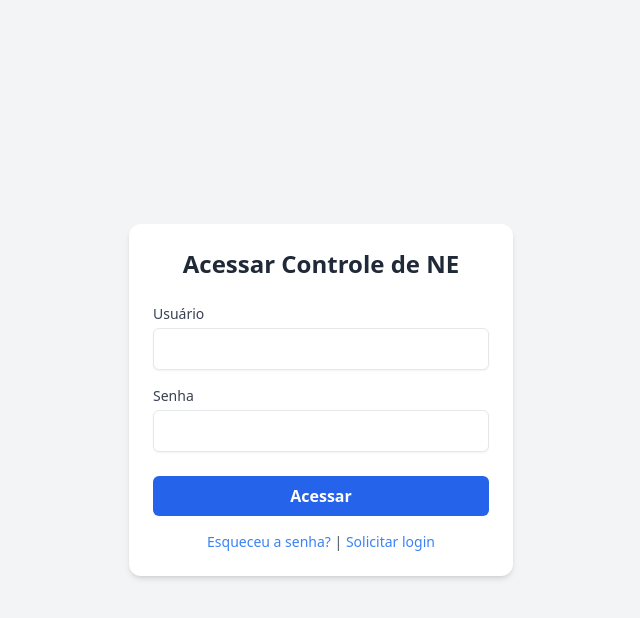
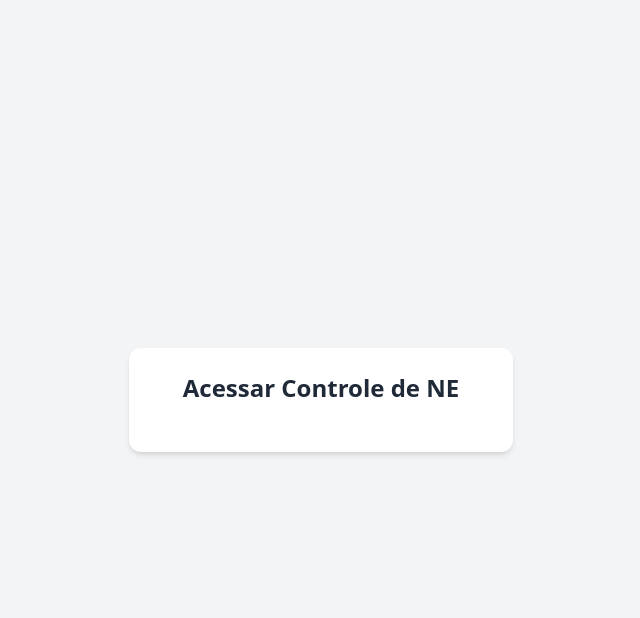
Before and after one commit to astraeus917/NE_Control, a Django app: page / in a window 1280 px wide. Shown: the top 618 px of the page, without its empty margins (319-959 px from the left). Run offline with Django 5.2, Linux system fonts and the light colour scheme; some libraries are stand-ins or nearby versions.

Commit message:
'restart_login'

```diff
--- a/accounts/templates/accounts/index.html
+++ /dev/null
@@ -1,43 +0,0 @@
-{% extends 'base.html' %}
-
-{% block title %}Login{% endblock %}
-
-{% block content %}
-
-<div class="flex items-center justify-center min-h-screen overflow-hidden">
-    <div class="w-full max-w-sm p-6 bg-white rounded-xl shadow-md">
-        <h2 class="text-2xl font-bold text-center mb-6 text-gray-800">Acessar Controle de NE</h2>
-
-        <form method="POST" action="{% url 'access_login' %}">
-            {% csrf_token %}
-
-            <!-- Nome de Usuário/Seção -->
-            <div class="mb-4">
-                <label for="username" class="block text-sm font-medium text-gray-700 mb-1">Usuário</label>
-                <input type="text" name="username" id="username" required
-                       class="w-full px-4 py-2 border rounded-md shadow-sm focus:ring-blue-500 focus:border-blue-500">
-            </div>
-
-            <!-- Senha -->
-            <div class="mb-6">
-                <label for="password" class="block text-sm font-medium text-gray-700 mb-1">Senha</label>
-                <input type="password" name="password" id="password" required
-                       class="w-full px-4 py-2 border rounded-md shadow-sm focus:ring-blue-500 focus:border-blue-500">
-            </div>
-
-            <!-- Logar -->
-            <button type="submit"
-                    class="w-full bg-blue-600 hover:bg-blue-700 text-white font-semibold py-2 px-4 rounded-md">
-                Acessar
-            </button>
-
-            <!-- Links adicionais -->
-            <div class="mt-4 text-sm text-center text-gray-600">
-                <a href="#" class="text-blue-500 hover:underline">Esqueceu a senha?</a> |
-                <a href="#" class="text-blue-500 hover:underline">Solicitar login</a>
-            </div>
-        </form>
-    </div>
-</div>
-
-{% endblock %}
--- /dev/null
+++ b/accounts/templates/accounts/login.html
@@ -0,0 +1,12 @@
+{% extends 'base.html' %}
+
+{% block title %}Login{% endblock %}
+
+{% block content %}
+
+<div class="flex items-center justify-center min-h-screen overflow-hidden">
+    <div class="w-full max-w-sm p-6 bg-white rounded-xl shadow-md">
+        <h2 class="text-2xl font-bold text-center mb-6 text-gray-800">Acessar Controle de NE</h2>
+</div>
+
+{% endblock %}
--- a/accounts/urls.py
+++ b/accounts/urls.py
@@ -2,9 +2,7 @@ from django.urls import path
 from . import views
 
 urlpatterns = [
-    path('', views.index, name='login'),
-    path('register/', views.register, name='register'),
-    path('login/', views.access_login, name='access_login'),
-    path('register/user', views.register_user, name='register_user'),
-    path('logout/', views.logout, name='logout'),
+    path('', views.login_user, name='login'),
+    path('register/', views.register_user, name='register'),
+    path('logout/', views.logout_user, name='logout'),
 ]
--- a/accounts/views.py
+++ b/accounts/views.py
@@ -1,44 +1,13 @@
-from django.contrib.auth import authenticate, login, logout as site_logout
 from django.shortcuts import render, redirect
-from django.contrib.auth.decorators import login_required
-from .forms import RegistroForm
 
 
-def index(request):
-    return render(request, 'accounts/index.html')
+def login_user(request):
+    return render(request, 'accounts/login.html')
 
-@login_required
-def register(request):
+
+def register_user(request):
     return render(request, 'accounts/register.html')
 
 
-def access_login(request):
-    if request.method == 'POST':
-        username = request.POST['username']
-        password = request.POST['password']
-
-        user = authenticate(request, username=username, password=password)
-
-        if user is not None:
-            login(request, user)
-            return redirect('list')
-        else:
-            return render(request, 'index.html', {'error': 'Usuário ou senha inválidos'})
-
-    return render(request, 'index.html')
-
-
-def register_user(request):
-    if request.method == 'POST':
-        form = RegistroForm(request.POST)
-        if form.is_valid():
-            form.save()
-            return redirect('login')
-    else:
-        form = RegistroForm()
-    return render(request, 'accounts/register.html', {'form': form})
-
-
-def logout(request):
-    site_logout(request)
-    return redirect('login')
+def logout_user(request):
+    return render(request, 'accounts/logout.html')
```
Also changed, not shown: accounts/forms.py (deleted, +0 -27 lines), accounts/templates/accounts/register.html (+14 -32 lines), database/db.sqlite3.
